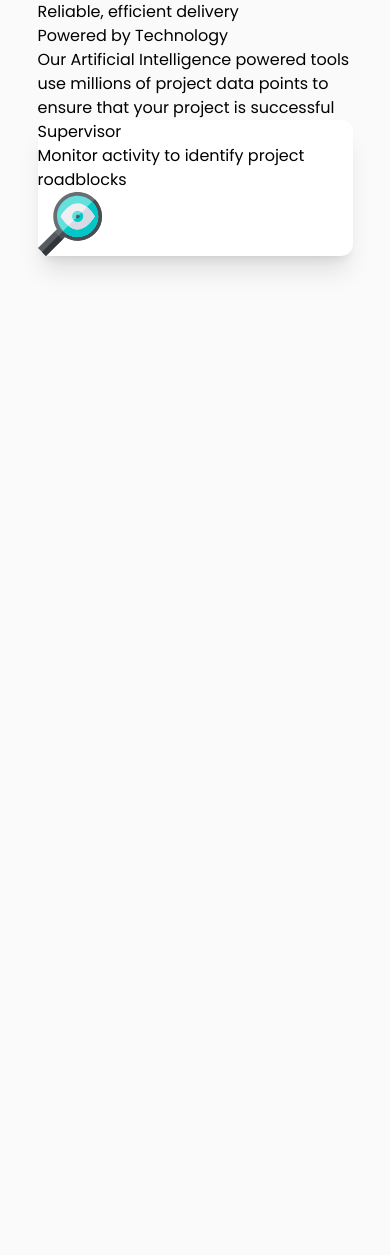
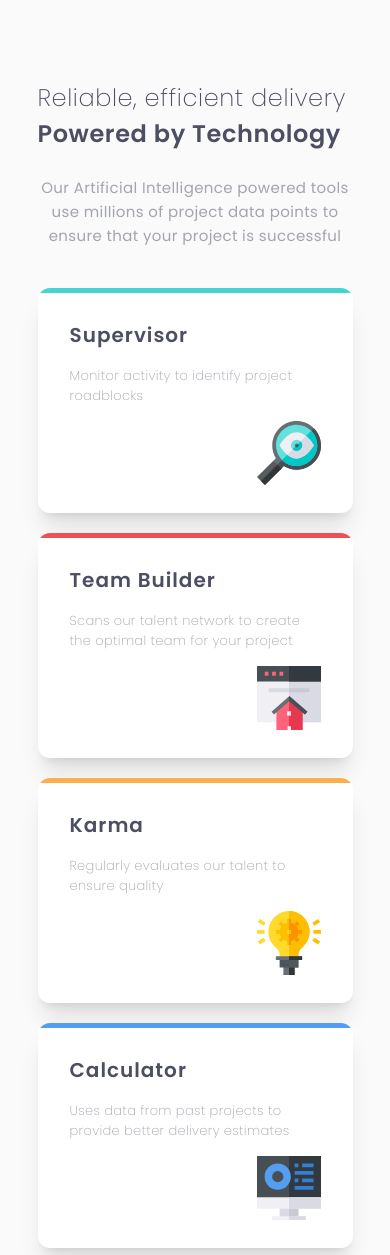
Before and after one commit to jchapar/four_card_feature_FEM, a website: page index.html in a window 390 px wide. Shown: the top 1255 px of the page. Before the commit the page ends 844 px from the top, so only its background shows below. Drawn offline with Linux system fonts and the light colour scheme.

Commit message:
mobile markup and styling classes added

```diff
--- a/index.html
+++ b/index.html
@@ -15,27 +15,93 @@
   </head>
   <body class="font-sans bg-veryLightBlue">
     <!-- Global container -->
-    <div class="container mx-auto h-full w-full max-w-[315px] md:max-w-[1110px]">
+    <div class="container mx-auto h-full w-full max-w-[315px] py-20 md:max-w-[1110px]">
       <!-- Heading Container -->
-      <div class="heading w-full">
-        <h1>Reliable, efficient delivery</h1>
-        <span>Powered by Technology</span>
-        <p>
+      <div class="heading w-full mb-10 space-y-6">
+        <h1 class="text-[24px] font-extralight tracking-wide text-veryDarkBlue">
+          Reliable, efficient delivery
+        </h1>
+        <span class="text-[24px] font-semibold tracking-wide text-veryDarkBlue"
+          >Powered by Technology</span
+        >
+        <p class="text-[15px] text-grayishBlue tracking-wide leading-6 text-center">
           Our Artificial Intelligence powered tools use millions of project data points to ensure
           that your project is successful
         </p>
       </div>
       <!-- Grid Container -->
-      <div class="grid grid-cols-1">
+      <div class="grid grid-cols-1 gap-5">
         <!-- Grid Item / Card-->
-        <div class="card flex flex-col items-center bg-white shadow-xl rounded-xl">
+        <div class="card bg-white shadow-xl rounded-xl max-h-[225px] relative overflow-hidden">
           <!-- Color Bar -->
-          <span></span>
-          <!-- Content -->
-          <div>
-            <h2>Supervisor</h2>
-            <p>Monitor activity to identify project roadblocks</p>
-            <img src="images/icon-supervisor.svg" alt="" />
+          <span class="w-full h-[5px] bg-cyan absolute"></span>
+          <div class="flex flex-col items-center p-8">
+            <!-- Content -->
+            <div class="space-y-4">
+              <h2 class="font-semibold text-[20px] text-veryDarkBlue tracking-wider">Supervisor</h2>
+              <p class="text-[13px] text-grayishBlue tracking-wide font-light">
+                Monitor activity to identify project roadblocks
+              </p>
+              <div class="w-full flex items-center justify-end">
+                <img src="images/icon-supervisor.svg" alt="" />
+              </div>
+            </div>
+          </div>
+        </div>
+
+        <!-- Grid Item / Card-->
+        <div class="card bg-white shadow-xl rounded-xl max-h-[225px] relative overflow-hidden">
+          <!-- Color Bar -->
+          <span class="w-full h-[5px] bg-red absolute"></span>
+          <div class="flex flex-col items-center p-8">
+            <!-- Content -->
+            <div class="space-y-4">
+              <h2 class="font-semibold text-[20px] text-veryDarkBlue tracking-wider">
+                Team Builder
+              </h2>
+              <p class="text-[13px] text-grayishBlue tracking-wide font-light">
+                Scans our talent network to create the optimal team for your project
+              </p>
+              <div class="w-full flex items-center justify-end">
+                <img src="images/icon-team-builder.svg" alt="" />
+              </div>
+            </div>
+          </div>
+        </div>
+
+        <!-- Grid Item / Card-->
+        <div class="card bg-white shadow-xl rounded-xl max-h-[225px] relative overflow-hidden">
+          <!-- Color Bar -->
+          <span class="w-full h-[5px] bg-orange absolute"></span>
+          <div class="flex flex-col items-center p-8">
+            <!-- Content -->
+            <div class="space-y-4">
+              <h2 class="font-semibold text-[20px] text-veryDarkBlue tracking-wider">Karma</h2>
+              <p class="text-[13px] text-grayishBlue tracking-wide font-light">
+                Regularly evaluates our talent to ensure quality
+              </p>
+              <div class="w-full flex items-center justify-end">
+                <img src="images/icon-karma.svg" alt="" />
+              </div>
+            </div>
+          </div>
+        </div>
+
+        <!-- Grid Item / Card-->
+        <div class="card bg-white shadow-xl rounded-xl max-h-[225px] relative overflow-hidden">
+          <!-- Color Bar -->
+          <span class="w-full h-[5px] bg-blue absolute"></span>
+          <div class="flex flex-col items-center p-8">
+            <!-- Content -->
+            <div class="space-y-4">
+              <h2 class="font-semibold text-[20px] text-veryDarkBlue tracking-wider">Calculator</h2>
+              <p class="text-[13px] text-grayishBlue tracking-wide font-light">
+                Uses data from past projects to provide better delivery estimates
+              </p>
+              <div class="w-full flex items-center justify-end">
+                <img src="images/icon-calculator.svg" alt="" />
+              </div>
+            </div>
           </div>
         </div>
       </div>
```
Also changed, not shown: css/styles.css.
